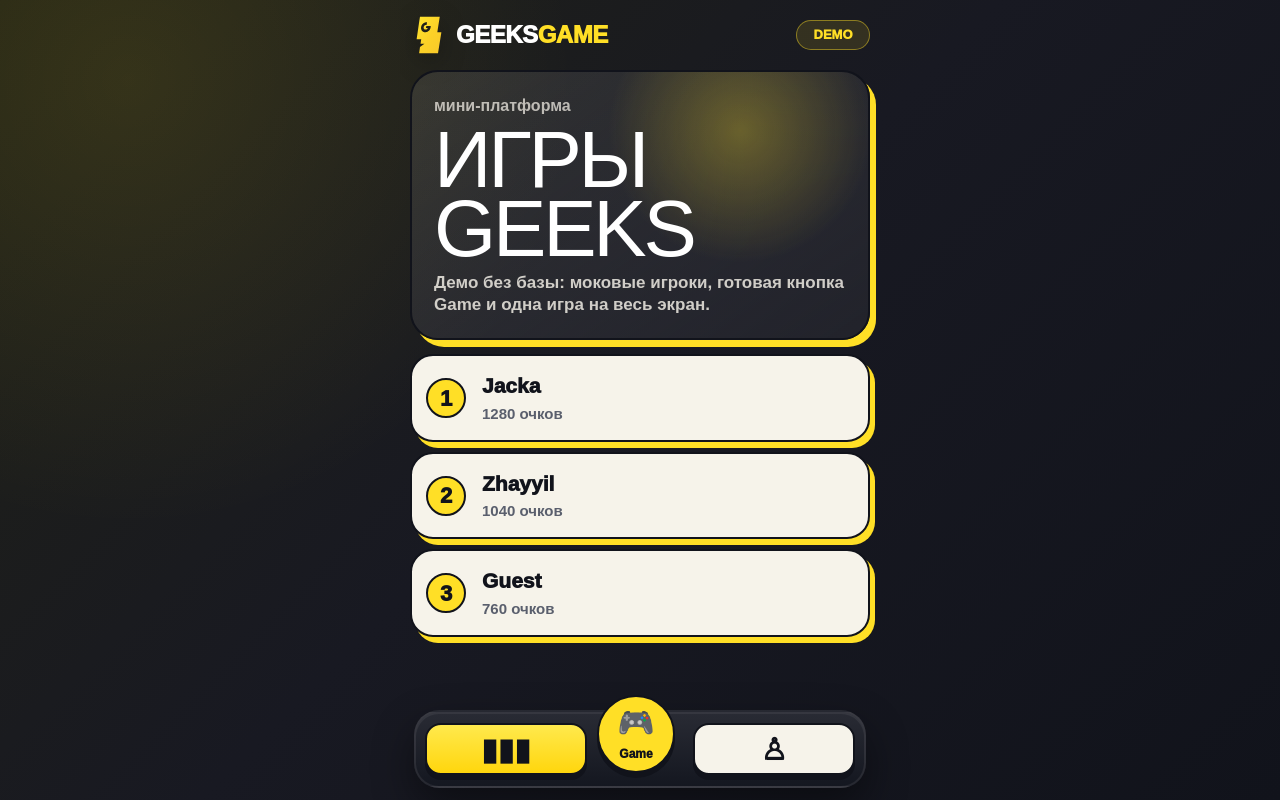
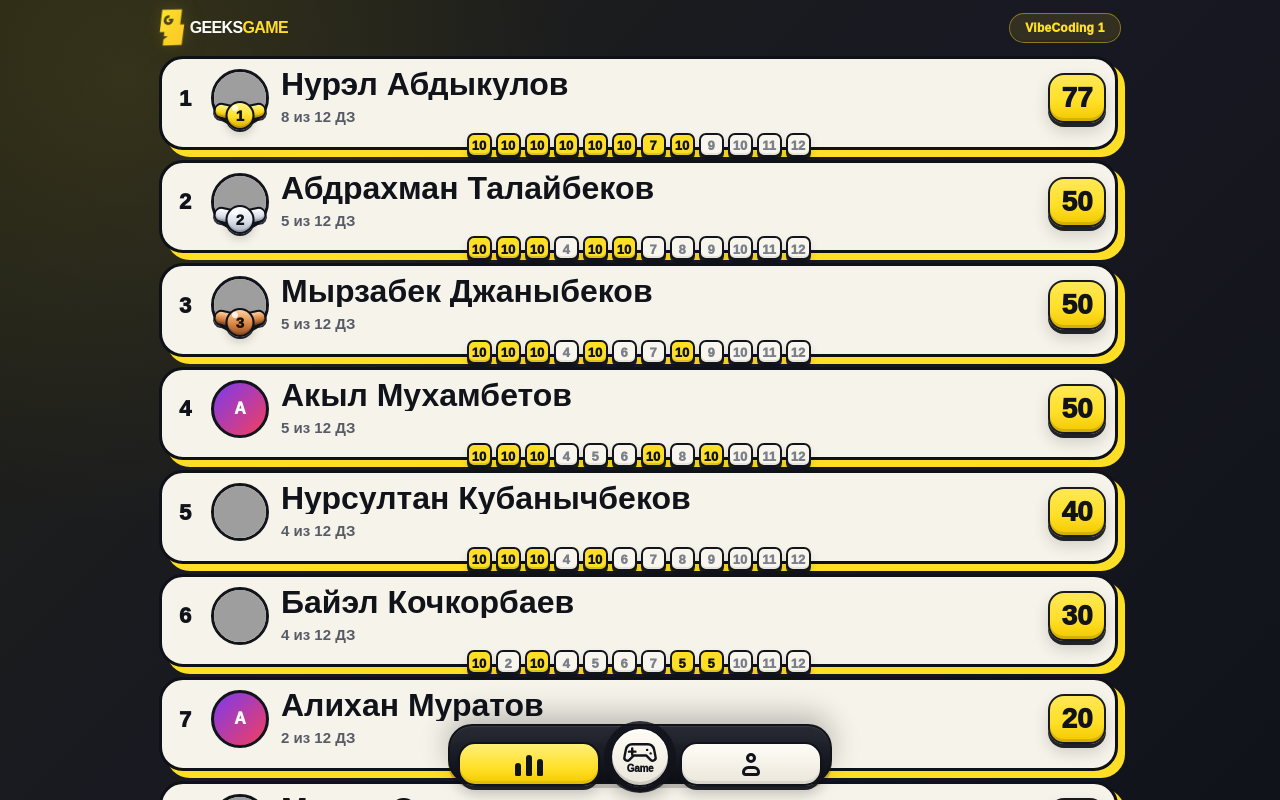
Before and after one commit to JackaBolotbekov/GeeksGame, a Next.js app: page / in a window 1280 px wide. Built offline with nearby package versions, Linux system fonts and the light colour scheme; grey boxes are pictures that could not be loaded.

Commit message:
Restore GeeksGame static service layout

```diff
--- a/app/GeeksServiceApp.tsx
+++ b/app/GeeksServiceApp.tsx
@@ -796,7 +796,15 @@ function ScheduleBadge({ label }: { label: string }) {
   );
 }
 
-export function GeeksServiceApp({ initialStudents }: { initialStudents: StudentView[] }) {
+export function GeeksServiceApp({
+  initialStudents,
+  initialSchedule,
+  staticMode = false,
+}: {
+  initialStudents: StudentView[];
+  initialSchedule?: ScheduleResponse;
+  staticMode?: boolean;
+}) {
   useLockedViewportZoom();
 
   const [state, setState] = useState<LoadState>("ready");
@@ -814,7 +822,7 @@ export function GeeksServiceApp({ initialStudents }: { initialStudents: StudentV
     if (rankedInitial.length > 0) return rankedInitial;
     return readCachedLeaderboard() ?? rankedInitial;
   });
-  const [schedule, setSchedule] = useState<ScheduleResponse>(() => buildScheduleResponse(DEFAULT_LESSON_SCHEDULE));
+  const [schedule, setSchedule] = useState<ScheduleResponse>(() => initialSchedule ?? buildScheduleResponse(DEFAULT_LESSON_SCHEDULE));
   const [scheduleError, setScheduleError] = useState<string | null>(null);
   const [expandedStudentId, setExpandedStudentId] = useState<string | null>(null);
   const [showAdminPanel, setShowAdminPanel] = useState(false);
@@ -892,6 +900,7 @@ export function GeeksServiceApp({ initialStudents }: { initialStudents: StudentV
   };
 
   useEffect(() => {
+    if (staticMode) return;
     const initialRefresh = window.setTimeout(() => {
       void refreshSchedule();
     }, 0);
@@ -906,9 +915,10 @@ export function GeeksServiceApp({ initialStudents }: { initialStudents: StudentV
       window.clearTimeout(initialRefresh);
       window.clearInterval(timer);
     };
-  }, []);
+  }, [staticMode]);
 
   useEffect(() => {
+    if (staticMode) return;
     if (state !== "ready" || activeScreen !== "profile" || teacherPreview) return;
     let cancelled = false;
     let inFlight = false;
@@ -939,9 +949,10 @@ export function GeeksServiceApp({ initialStudents }: { initialStudents: StudentV
       window.clearInterval(timer);
       document.removeEventListener("visibilitychange", onVisibilityChange);
     };
-  }, [activeScreen, state, teacherPreview]);
+  }, [activeScreen, state, staticMode, teacherPreview]);
 
   useEffect(() => {
+    if (staticMode) return;
     if (state !== "ready" || activeScreen !== "leaderboard") return;
     if (teacherPreview) return;
     let cancelled = false;
@@ -991,9 +1002,10 @@ export function GeeksServiceApp({ initialStudents }: { initialStudents: StudentV
       window.clearInterval(timer);
       document.removeEventListener("visibilitychange", onVisibilityChange);
     };
-  }, [activeScreen, isAdmin, sessionToken, state, teacherPreview]);
+  }, [activeScreen, isAdmin, sessionToken, state, staticMode, teacherPreview]);
 
   useEffect(() => {
+    if (staticMode) return;
     const run = async () => {
       try {
         const telegramWebApp = await waitForTelegramWebApp();
@@ -1029,7 +1041,7 @@ export function GeeksServiceApp({ initialStudents }: { initialStudents: StudentV
     void run();
     // Telegram initData is captured once on Mini App startup.
     // eslint-disable-next-line react-hooks/exhaustive-deps
-  }, []);
+  }, [staticMode]);
 
   return (
     <main className="shell">
--- a/app/page.tsx
+++ b/app/page.tsx
@@ -1,5 +1,6 @@
-import { GeeksGameApp } from "./GeeksGameApp";
+import { GeeksServiceApp } from "./GeeksServiceApp";
+import { STATIC_SCHEDULE, STATIC_STUDENTS } from "./staticSnapshot";
 
 export default function Home() {
-  return <GeeksGameApp />;
+  return <GeeksServiceApp initialStudents={STATIC_STUDENTS} initialSchedule={STATIC_SCHEDULE} staticMode />;
 }
--- /dev/null
+++ b/app/staticSnapshot.ts
@@ -0,0 +1,179 @@
+import type { ScheduleResponse, ScoreCell, StudentView } from "@/lib/types";
+
+type StudentSnapshot = {
+  id: string;
+  telegramUserId: string | null;
+  telegramUsername: string | null;
+  displayName: string;
+  avatarUrl: string | null;
+  scores: Array<number | null>;
+  lastScoredAt: string | null;
+};
+
+const UPDATED_AT = "2026-08-01T00:00:00.000+06:00";
+
+function scoreCells(scores: Array<number | null>): ScoreCell[] {
+  return Array.from({ length: 12 }, (_, index) => {
+    const score = scores[index] ?? null;
+    return {
+      lessonNumber: index + 1,
+      score,
+      updatedAt: score === null ? null : UPDATED_AT,
+    };
+  });
+}
+
+function buildStudents(items: StudentSnapshot[]): StudentView[] {
+  const leaderTotal = Math.max(...items.map((item) => item.scores.reduce((sum, score) => sum + (score ?? 0), 0)));
+  return items.map((item, index) => {
+    const scores = scoreCells(item.scores);
+    const totalScore = scores.reduce((sum, cell) => sum + (cell.score ?? 0), 0);
+    const completedLessons = scores.filter((cell) => cell.score !== null).length;
+    return {
+      ...item,
+      status: "active",
+      scores,
+      completedLessons,
+      totalScore,
+      place: index + 1,
+      pointsBehindLeader: leaderTotal - totalScore,
+      isCurrentUser: false,
+    };
+  });
+}
+
+export const STATIC_STUDENTS: StudentView[] = buildStudents([
+  {
+    id: "static-nurel",
+    telegramUserId: "6183571882",
+    telegramUsername: "mishka_freddy288",
+    displayName: "Нурэл Абдыкулов",
+    avatarUrl: "https://t.me/i/userpic/320/SQjqQJmG9fuyE_NfIblGHqkbOutvYZgUitFDwuwNUwsoRbNLo2Y1hM06imCvuOak.svg",
+    scores: [10, 10, 10, 10, 10, 10, 7, 10, null, null, null, null],
+    lastScoredAt: "2026-07-30T08:54:45.899Z",
+  },
+  {
+    id: "static-abdrakhman",
+    telegramUserId: "7053726107",
+    telegramUsername: "shoro_senpai",
+    displayName: "Абдрахман Талайбеков",
+    avatarUrl: "https://t.me/i/userpic/320/2cju4tcTFFyv5hBdMal2j57WEEoZL0MeUXsOQmrRDkBXXfdYeWu7BJ2gVN8mFJiZ.svg",
+    scores: [10, 10, 10, null, 10, 10, null, null, null, null, null, null],
+    lastScoredAt: "2026-07-22T11:40:25.000Z",
+  },
+  {
+    id: "static-myrzabek",
+    telegramUserId: "8338228935",
+    telegramUsername: null,
+    displayName: "Мырзабек Джаныбеков",
+    avatarUrl: "https://t.me/i/userpic/320/jKZPkihT-LueTnLrPrnS6ysvYA4ipGw2HGc9W1sk6NI9fYQDwfiTaXXkF5kX6TR1.svg",
+    scores: [10, 10, 10, null, 10, null, null, 10, null, null, null, null],
+    lastScoredAt: "2026-07-31T05:32:00.040Z",
+  },
+  {
+    id: "static-akyl",
+    telegramUserId: "8696089770",
+    telegramUsername: "akyl1230",
+    displayName: "Акыл Мухамбетов",
+    avatarUrl: "https://t.me/i/userpic/320/nqIEdT96a2PRytM8zM_rTrNiorDlArUldRoZ8QweJ-Z2-x_xEYg36On9uKIUSXIr.svg",
+    scores: [10, 10, 10, null, null, null, 10, null, 10, null, null, null],
+    lastScoredAt: "2026-07-31T17:00:26.194Z",
+  },
+  {
+    id: "static-nursultan",
+    telegramUserId: null,
+    telegramUsername: "nurs_10",
+    displayName: "Нурсултан Кубанычбеков",
+    avatarUrl: "https://t.me/i/userpic/320/nurs_10.jpg",
+    scores: [10, 10, 10, null, 10, null, null, null, null, null, null, null],
+    lastScoredAt: "2026-07-22T12:07:53.000Z",
+  },
+  {
+    id: "static-bayel",
+    telegramUserId: "1626441675",
+    telegramUsername: "dedd101",
+    displayName: "Байэл Кочкорбаев",
+    avatarUrl: "https://t.me/i/userpic/320/uHv-4XfiOwKZ06dTGRcqp9MZcY1FLz8OHPFT1KITjBY.svg",
+    scores: [10, null, 10, null, null, null, null, 5, 5, null, null, null],
+    lastScoredAt: "2026-07-31T17:01:12.159Z",
+  },
+  {
+    id: "static-alikhan",
+    telegramUserId: "8884070585",
+    telegramUsername: null,
+    displayName: "Алихан Муратов",
+    avatarUrl: null,
+    scores: [10, 10, null, null, null, null, null, null, null, null, null, null],
+    lastScoredAt: "2026-07-22T09:36:15.000Z",
+  },
+  {
+    id: "static-miras",
+    telegramUserId: "5579859802",
+    telegramUsername: "orozov_4",
+    displayName: "Мирас Орозов",
+    avatarUrl: "https://t.me/i/userpic/320/M3FG22wSaLn_32K75uhQG_aPG6UmNyb1WLNxtawl5bHQXMa8yrNhe_ExfUlYeNxr.svg",
+    scores: [10, 10, null, null, null, null, null, null, null, null, null, null],
+    lastScoredAt: "2026-07-22T09:42:48.000Z",
+  },
+  {
+    id: "static-kamila",
+    telegramUserId: null,
+    telegramUsername: "ghiogo",
+    displayName: "Камила Эркинова",
+    avatarUrl: "https://t.me/i/userpic/320/ghiogo.jpg",
+    scores: [10, null, null, null, null, null, null, null, null, null, null, null],
+    lastScoredAt: "2026-07-21T18:49:38.000Z",
+  },
+  {
+    id: "static-chyntemir",
+    telegramUserId: "7600403430",
+    telegramUsername: "chinaronaldo",
+    displayName: "Чынтемир Мухамбетов",
+    avatarUrl: "https://t.me/i/userpic/320/qnhyr_sIYKD1Kn-a7Yr4B_ZrU6Xpx0FhxVX29SoCzs1dvjxDHaz_P_oSWJXdHIso.svg",
+    scores: [null, null, null, null, null, null, null, null, null, null, null, null],
+    lastScoredAt: null,
+  },
+]);
+
+export const STATIC_SCHEDULE: ScheduleResponse = {
+  lessons: [
+    { lessonNumber: 1, scheduledAt: "2026-07-06T16:00:00+06:00", courseMonth: 1, updatedAt: "2026-07-23T11:17:21.963Z", isCompleted: true },
+    { lessonNumber: 2, scheduledAt: "2026-07-08T16:00:00+06:00", courseMonth: 1, updatedAt: "2026-07-23T11:17:21.963Z", isCompleted: true },
+    { lessonNumber: 3, scheduledAt: "2026-07-10T16:00:00+06:00", courseMonth: 1, updatedAt: "2026-07-23T11:17:21.963Z", isCompleted: true },
+    { lessonNumber: 4, scheduledAt: "2026-07-13T16:00:00+06:00", courseMonth: 1, updatedAt: "2026-07-23T11:17:21.963Z", isCompleted: true },
+    { lessonNumber: 5, scheduledAt: "2026-07-15T16:00:00+06:00", courseMonth: 1, updatedAt: "2026-07-23T11:17:21.963Z", isCompleted: true },
+    { lessonNumber: 6, scheduledAt: "2026-07-20T16:00:00+06:00", courseMonth: 1, updatedAt: "2026-07-23T11:17:21.963Z", isCompleted: true },
+    { lessonNumber: 7, scheduledAt: "2026-07-22T16:00:00+06:00", courseMonth: 1, updatedAt: "2026-07-23T11:17:21.963Z", isCompleted: true },
+    { lessonNumber: 8, scheduledAt: "2026-07-27T16:00:00+06:00", courseMonth: 1, updatedAt: "2026-07-24T09:50:32.549Z", isCompleted: true },
+    { lessonNumber: 9, scheduledAt: "2026-07-29T16:00:00+06:00", courseMonth: 1, updatedAt: "2026-07-24T09:50:32.549Z", isCompleted: true },
+    { lessonNumber: 10, scheduledAt: "2026-07-31T16:00:00+06:00", courseMonth: 1, updatedAt: "2026-07-24T09:50:32.549Z", isCompleted: true },
+    { lessonNumber: 11, scheduledAt: "2026-08-03T16:00:00+06:00", courseMonth: 1, updatedAt: "2026-07-24T09:50:32.549Z", isCompleted: false },
+    { lessonNumber: 12, scheduledAt: "2026-08-05T16:00:00+06:00", courseMonth: 1, updatedAt: "2026-07-24T09:50:32.549Z", isCompleted: false },
+  ],
+  transfers: [
+    {
+      id: "static-transfer-2026-07-17",
+      lessonNumber: 6,
+      originalScheduledAt: "2026-07-17T16:00:00+06:00",
+      rescheduledAt: "2026-07-20T16:00:00+06:00",
+      reason: "Был в отъезде на ИК",
+      createdAt: "2026-07-17T16:00:00+06:00",
+    },
+    {
+      id: "static-transfer-2026-07-24",
+      lessonNumber: 8,
+      originalScheduledAt: "2026-07-24T16:00:00+06:00",
+      rescheduledAt: "2026-07-27T16:00:00+06:00",
+      reason: "Был ЧП по основной работе, весь фокус надо было направить туда",
+      createdAt: "2026-07-24T09:50:32.549Z",
+    },
+  ],
+  cancellableTransferId: null,
+  months: [
+    { key: "2026-07", year: 2026, month: 7, label: "июль 2026" },
+    { key: "2026-08", year: 2026, month: 8, label: "август 2026" },
+  ],
+  currentLabel: "1 мес 10 урок",
+  completedLessonCount: 10,
+  currentCourseMonth: 1,
+};
```
Also changed, not shown: 1 other file (tests, documents, lock files or other folders).
